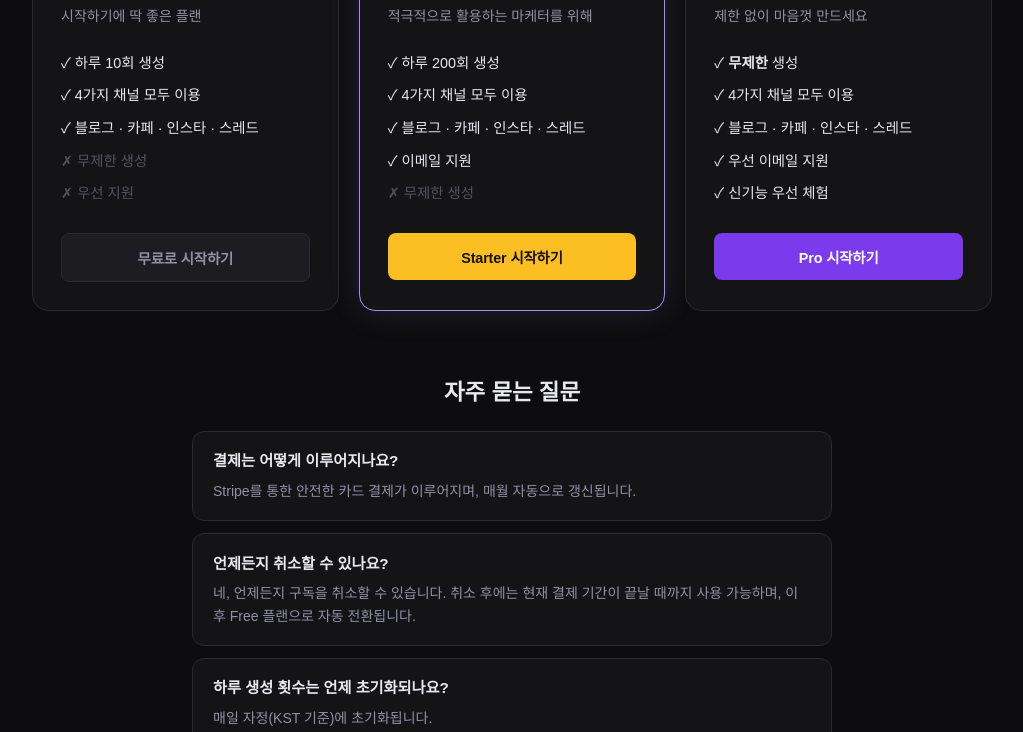
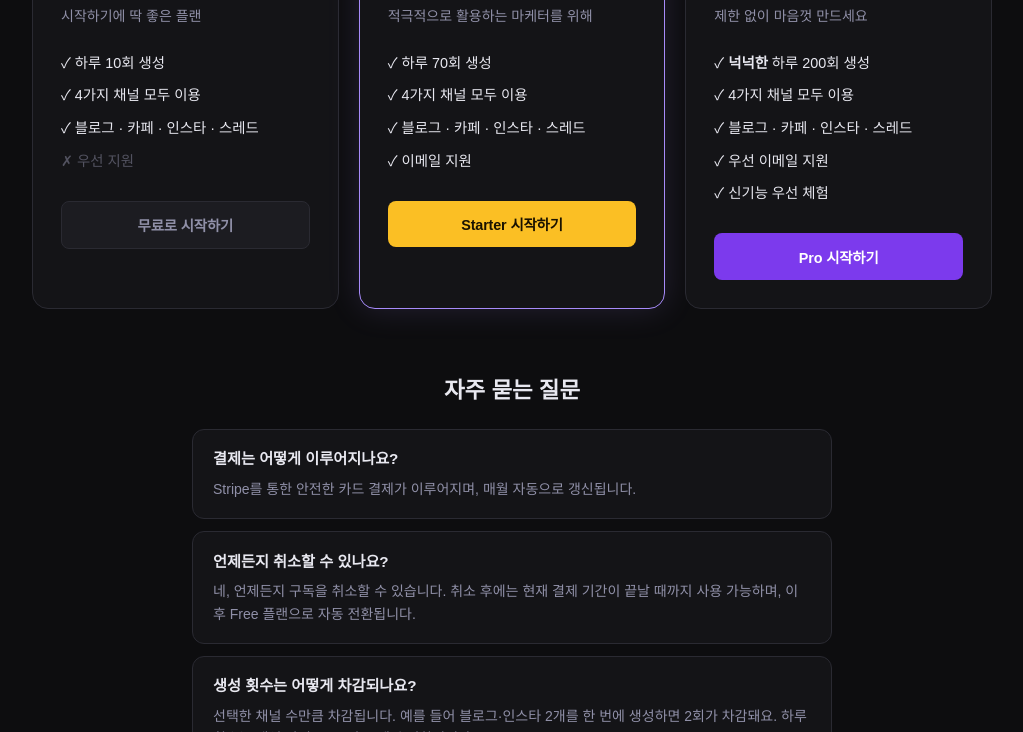
Before and after one commit to psh3456s2/contenty, a website: page public/pages/pricing.html in a window 1280 px wide. Shown: the part 408-1140 px from the top of the page, without its empty margins (128-1151 px from the left). Drawn offline with nearby package versions, Linux system fonts and the light colour scheme.

Commit message:
Update pricing.html

```diff
--- a/public/pages/pricing.html
+++ b/public/pages/pricing.html
@@ -39,7 +39,6 @@
           <li>✓ 하루 10회 생성</li>
           <li>✓ 4가지 채널 모두 이용</li>
           <li>✓ 블로그 · 카페 · 인스타 · 스레드</li>
-          <li class="disabled">✗ 무제한 생성</li>
           <li class="disabled">✗ 우선 지원</li>
         </ul>
         <button class="plan-btn free-btn" id="freePlanBtn">무료로 시작하기</button>
@@ -52,11 +51,10 @@
         <div class="plan-price"><span class="price-unit">$</span><span class="price-num">19</span><span class="price-unit">/mo</span></div>
         <p class="plan-desc">적극적으로 활용하는 마케터를 위해</p>
         <ul class="plan-features">
-          <li>✓ 하루 200회 생성</li>
+          <li>✓ 하루 70회 생성</li>
           <li>✓ 4가지 채널 모두 이용</li>
           <li>✓ 블로그 · 카페 · 인스타 · 스레드</li>
           <li>✓ 이메일 지원</li>
-          <li class="disabled">✗ 무제한 생성</li>
         </ul>
         <button class="plan-btn starter-btn" id="starterPlanBtn" data-plan="starter">Starter 시작하기</button>
       </div>
@@ -67,7 +65,7 @@
         <div class="plan-price"><span class="price-unit">$</span><span class="price-num">39</span><span class="price-unit">/mo</span></div>
         <p class="plan-desc">제한 없이 마음껏 만드세요</p>
         <ul class="plan-features">
-          <li>✓ <strong>무제한</strong> 생성</li>
+          <li>✓ <strong>넉넉한</strong> 하루 200회 생성</li>
           <li>✓ 4가지 채널 모두 이용</li>
           <li>✓ 블로그 · 카페 · 인스타 · 스레드</li>
           <li>✓ 우선 이메일 지원</li>
@@ -89,8 +87,8 @@
           <div class="faq-a">네, 언제든지 구독을 취소할 수 있습니다. 취소 후에는 현재 결제 기간이 끝날 때까지 사용 가능하며, 이후 Free 플랜으로 자동 전환됩니다.</div>
         </div>
         <div class="faq-item">
-          <div class="faq-q">하루 생성 횟수는 언제 초기화되나요?</div>
-          <div class="faq-a">매일 자정(KST 기준)에 초기화됩니다.</div>
+          <div class="faq-q">생성 횟수는 어떻게 차감되나요?</div>
+          <div class="faq-a">선택한 채널 수만큼 차감됩니다. 예를 들어 블로그·인스타 2개를 한 번에 생성하면 2회가 차감돼요. 하루 횟수는 매일 자정(KST 기준)에 초기화됩니다.</div>
         </div>
         <div class="faq-item">
           <div class="faq-q">API 키를 따로 준비해야 하나요?</div>
```
